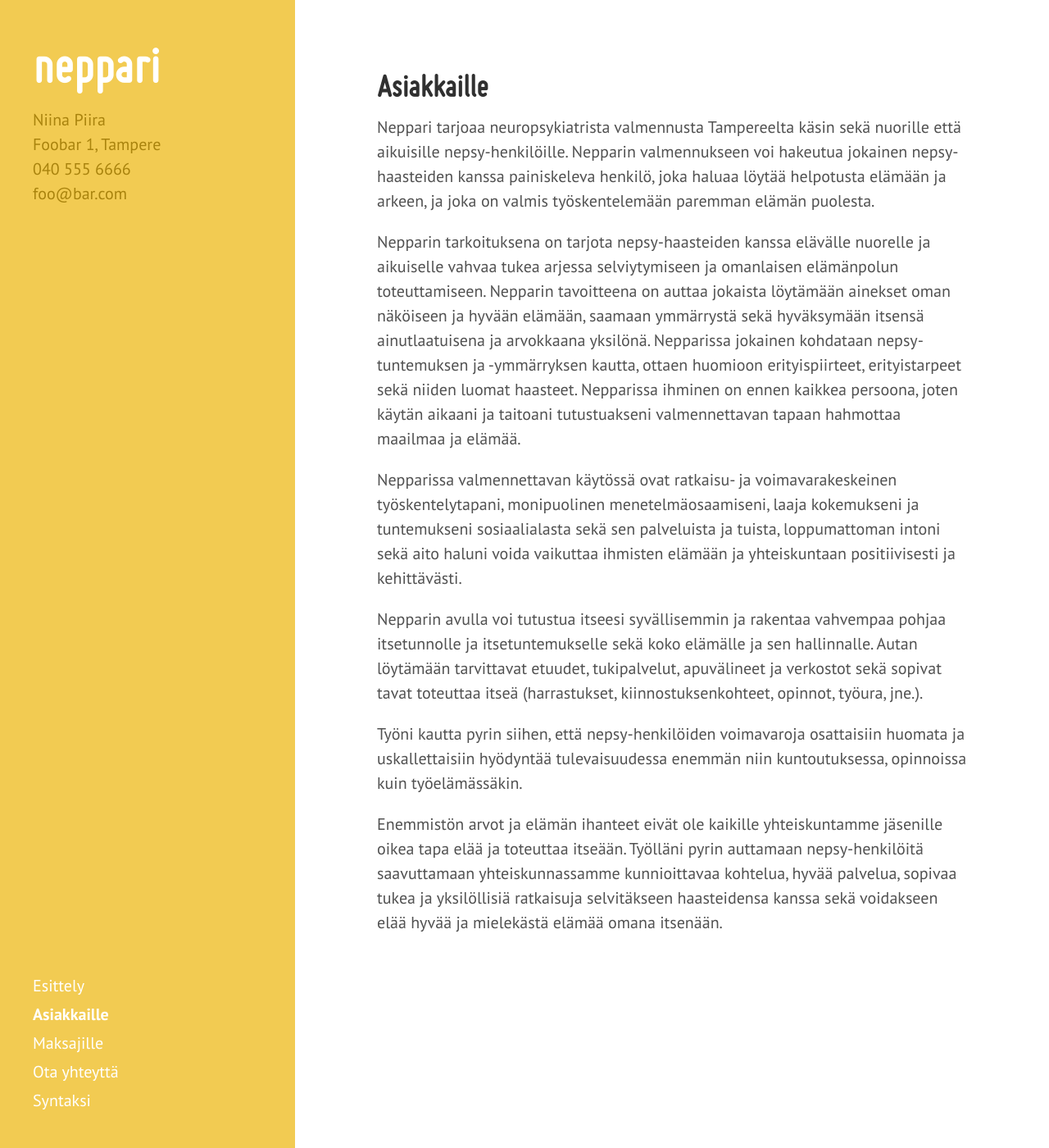
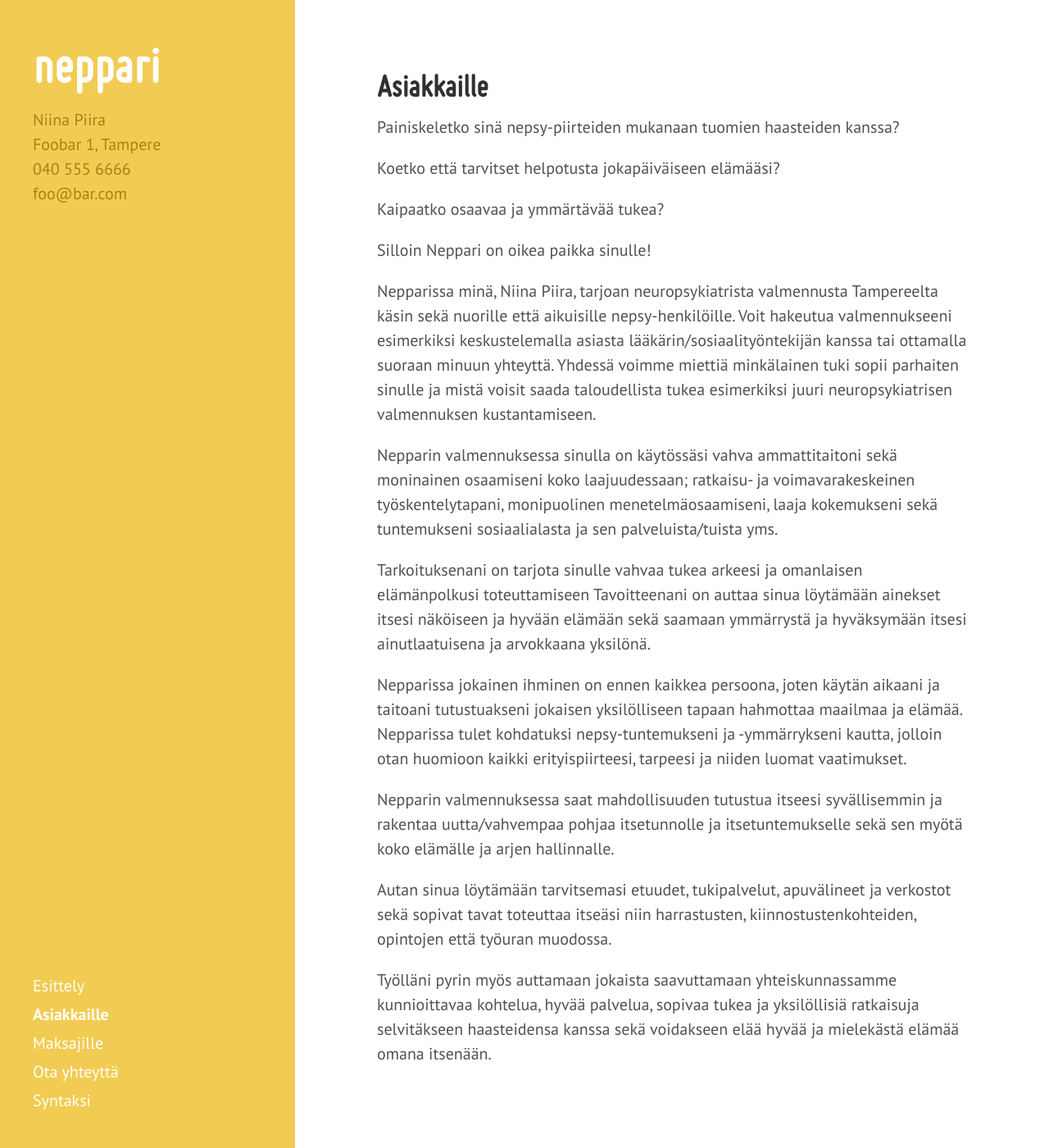
Before and after one commit to niinapiira/neppari.net, a Jekyll site: the page built from asiakkaille.md, in a window 1280 px wide and 1400 px high. Shown: the whole window at 82% size. Built offline with Jekyll 4.4.1, drawn with Linux system fonts in a browser that asks for light colours; Markdown is read by kramdown in place of the engine named in the settings.

Commit message:
kopioin uusimman version tekstistä wordista

```diff
--- a/asiakkaille.md
+++ b/asiakkaille.md
@@ -1,21 +1,28 @@
 ---
 layout: page
 title: Asiakkaille
-navigation-order: 2
+"navigation-order": 2
+published: true
 ---
 
-Neppari tarjoaa neuropsykiatrista valmennusta Tampereelta käsin sekä nuorille että aikuisille nepsy-henkilöille. Nepparin valmennukseen voi hakeutua jokainen nepsy-haasteiden kanssa painiskeleva henkilö, joka haluaa löytää helpotusta elämään ja arkeen, ja joka on valmis työskentelemään paremman elämän puolesta.
+Painiskeletko sinä nepsy-piirteiden mukanaan tuomien haasteiden kanssa?
 
-Nepparin tarkoituksena on tarjota nepsy-haasteiden kanssa elävälle nuorelle ja aikuiselle vahvaa tukea arjessa selviytymiseen ja omanlaisen elämänpolun toteuttamiseen.
-Nepparin tavoitteena on auttaa jokaista löytämään ainekset oman näköiseen ja hyvään elämään, saamaan ymmärrystä sekä hyväksymään itsensä ainutlaatuisena ja arvokkaana yksilönä.
-Nepparissa jokainen kohdataan nepsy-tuntemuksen ja -ymmärryksen kautta, ottaen huomioon erityispiirteet, erityistarpeet sekä niiden luomat haasteet.
-Nepparissa ihminen on ennen kaikkea persoona, joten käytän aikaani ja taitoani tutustuakseni valmennettavan tapaan hahmottaa maailmaa ja elämää.
+Koetko että tarvitset helpotusta jokapäiväiseen elämääsi?
 
-Nepparissa valmennettavan käytössä ovat ratkaisu- ja voimavarakeskeinen työskentelytapani, monipuolinen menetelmäosaamiseni, laaja kokemukseni ja tuntemukseni sosiaalialasta sekä sen palveluista ja tuista, loppumattoman intoni sekä aito haluni voida vaikuttaa ihmisten elämään ja yhteiskuntaan positiivisesti ja kehittävästi.
+Kaipaatko osaavaa ja ymmärtävää tukea?
 
-Nepparin avulla voi tutustua itseesi syvällisemmin ja rakentaa vahvempaa pohjaa itsetunnolle ja itsetuntemukselle sekä koko elämälle ja sen hallinnalle.
-Autan löytämään tarvittavat etuudet, tukipalvelut, apuvälineet ja verkostot sekä sopivat tavat toteuttaa itseä (harrastukset, kiinnostuksenkohteet, opinnot, työura, jne.).
+Silloin Neppari on oikea paikka sinulle!
 
-Työni kautta pyrin siihen, että nepsy-henkilöiden voimavaroja osattaisiin huomata ja uskallettaisiin hyödyntää tulevaisuudessa enemmän niin kuntoutuksessa, opinnoissa kuin työelämässäkin.
+Nepparissa minä, Niina Piira, tarjoan neuropsykiatrista valmennusta Tampereelta käsin sekä nuorille että aikuisille nepsy-henkilöille. Voit hakeutua valmennukseeni esimerkiksi keskustelemalla asiasta lääkärin/sosiaalityöntekijän kanssa tai ottamalla suoraan minuun yhteyttä. Yhdessä voimme miettiä minkälainen tuki sopii parhaiten sinulle ja mistä voisit saada taloudellista tukea esimerkiksi juuri neuropsykiatrisen valmennuksen kustantamiseen.
 
-Enemmistön arvot ja elämän ihanteet eivät ole kaikille yhteiskuntamme jäsenille oikea tapa elää ja toteuttaa itseään. Työlläni pyrin auttamaan nepsy-henkilöitä saavuttamaan yhteiskunnassamme kunnioittavaa kohtelua, hyvää palvelua, sopivaa tukea ja yksilöllisiä ratkaisuja selvitäkseen haasteidensa kanssa sekä voidakseen elää hyvää ja mielekästä elämää omana itsenään.
+Nepparin valmennuksessa sinulla on käytössäsi vahva ammattitaitoni sekä moninainen osaamiseni koko laajuudessaan; ratkaisu- ja voimavarakeskeinen työskentelytapani, monipuolinen menetelmäosaamiseni, laaja kokemukseni sekä tuntemukseni sosiaalialasta ja sen palveluista/tuista yms.
+
+Tarkoituksenani on tarjota sinulle vahvaa tukea arkeesi ja omanlaisen elämänpolkusi toteuttamiseen Tavoitteenani on auttaa sinua löytämään ainekset itsesi näköiseen ja hyvään elämään sekä saamaan ymmärrystä ja hyväksymään itsesi ainutlaatuisena ja arvokkaana yksilönä.
+
+Nepparissa jokainen ihminen on ennen kaikkea persoona, joten käytän aikaani ja taitoani tutustuakseni jokaisen yksilölliseen tapaan hahmottaa maailmaa ja elämää. Nepparissa tulet kohdatuksi nepsy-tuntemukseni ja -ymmärrykseni kautta, jolloin otan huomioon kaikki erityispiirteesi, tarpeesi ja niiden luomat vaatimukset.
+
+Nepparin valmennuksessa saat mahdollisuuden tutustua itseesi syvällisemmin ja rakentaa uutta/vahvempaa pohjaa itsetunnolle ja itsetuntemukselle sekä sen myötä koko elämälle ja arjen hallinnalle.
+
+Autan sinua löytämään tarvitsemasi etuudet, tukipalvelut, apuvälineet ja verkostot sekä sopivat tavat toteuttaa itseäsi niin harrastusten, kiinnostustenkohteiden, opintojen että työuran muodossa.
+
+Työlläni pyrin myös auttamaan jokaista saavuttamaan yhteiskunnassamme kunnioittavaa kohtelua, hyvää palvelua, sopivaa tukea ja yksilöllisiä ratkaisuja selvitäkseen haasteidensa kanssa sekä voidakseen elää hyvää ja mielekästä elämää omana itsenään.
```
